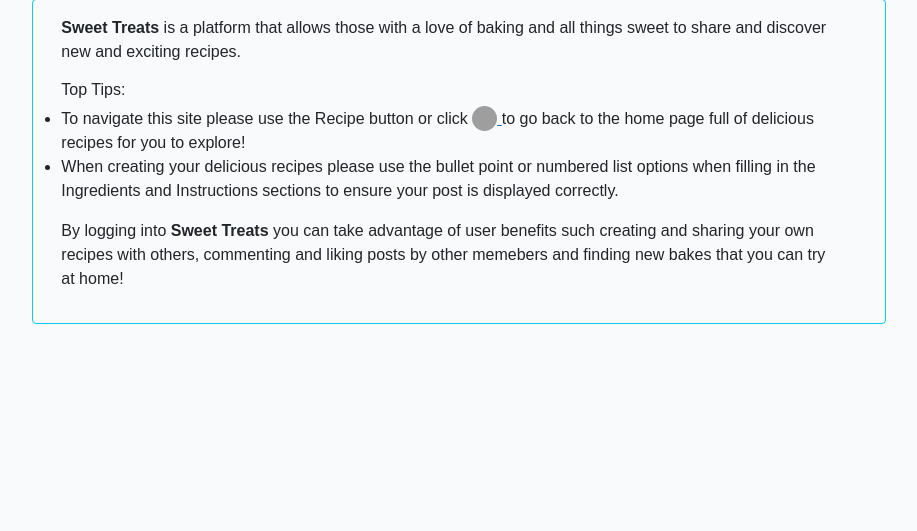
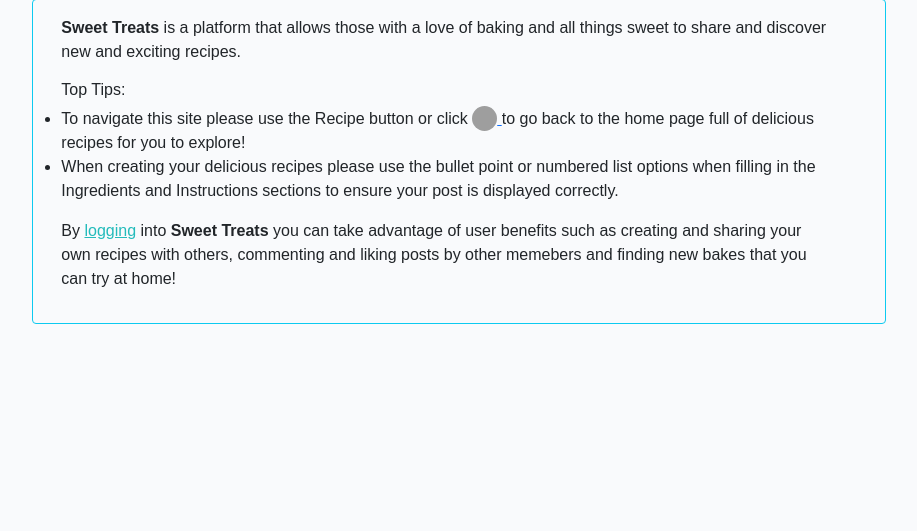
Before and after one commit to AmyDelaney94/sweet-treats, a Django app: page /about/ in a window 1280 px wide. Shown: the part 153-684 px from the top of the page, without its empty margins (181-1098 px from the left). Run offline with Django 3.2, Linux system fonts and the light colour scheme; grey boxes are pictures that could not be loaded.

Commit message:
Add link to login from about page

```diff
--- a/templates/about.html
+++ b/templates/about.html
@@ -29,10 +29,12 @@
         </div>
         <div class="row">
             <p>
-                By logging into <strong>Sweet Treats</strong> you can take advantage of user benefits such
-                creating and sharing your own recipes with others, commenting and liking posts by other
+                By <a style="color:#23BBBB" href="{% url 'account_login' %}"> logging</a> into <strong>Sweet Treats</strong> you can take
+                advantage of user benefits such as creating and sharing your own recipes with others, commenting and liking posts by other
                 memebers and finding new bakes that you can try at home!
             </p>
+
+
         </div>
     </div>
 </div>
```
